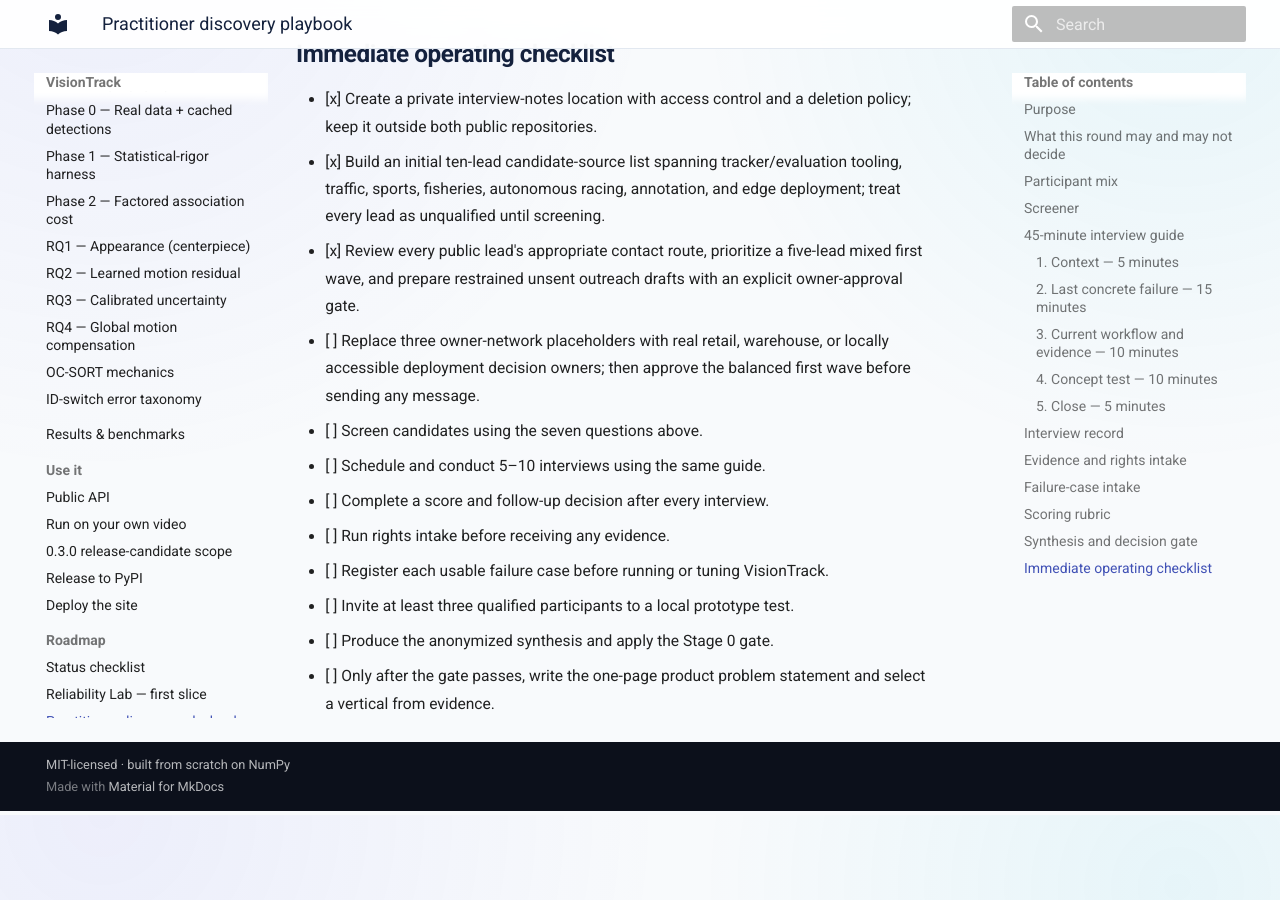
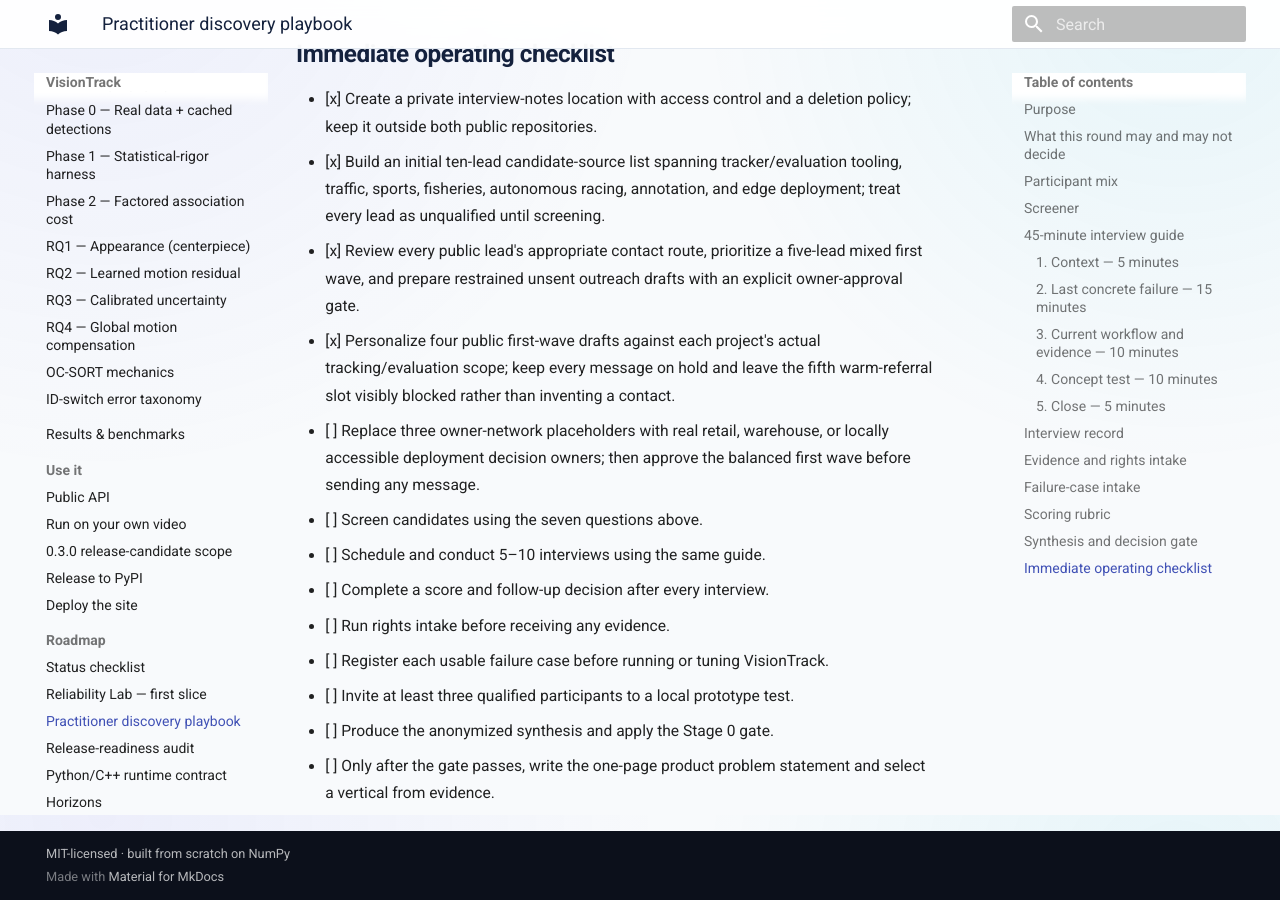
Before and after one commit to hulagerushikesh/visiontrack, an MkDocs documentation site: the page built from docs/PRACTITIONER_DISCOVERY.md, in a window 1280 px wide and 900 px high, scrolled down 8185 px. Built offline with MkDocs 1.6.1 and Material for MkDocs 9.7.7, drawn with Linux system fonts in a browser that asks for light colours; before the commit the page ends 8996 px from its top, so only the background shows below that.

Commit message:
docs: prepare discovery first wave

```diff
--- a/docs/PRACTITIONER_DISCOVERY.md
+++ b/docs/PRACTITIONER_DISCOVERY.md
@@ -291,6 +291,9 @@
 - [x] Review every public lead's appropriate contact route, prioritize a
       five-lead mixed first wave, and prepare restrained unsent outreach drafts
       with an explicit owner-approval gate.
+- [x] Personalize four public first-wave drafts against each project's actual
+      tracking/evaluation scope; keep every message on hold and leave the fifth
+      warm-referral slot visibly blocked rather than inventing a contact.
 - [ ] Replace three owner-network placeholders with real retail, warehouse, or
       locally accessible deployment decision owners; then approve the balanced
       first wave before sending any message.
```
Also changed, not shown: docs/NEXT_STEPS.md (+3 -0 lines), 1 other file.
